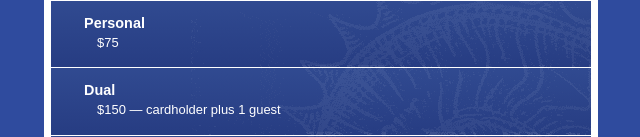
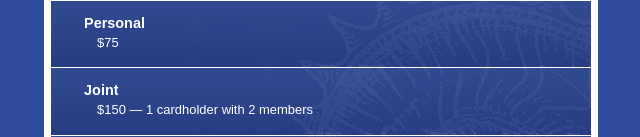
Before and after one commit to jgillen32/com-sheddaquarium-mobi, a plain HTML site: page membership.html in a window 1280 px wide. Shown: the part 815-952 px from the top of the page, 319-959 px from the left. Drawn offline with Linux system fonts and the light colour scheme.

Commit message:
update to membership levels

```diff
--- a/membership.html
+++ b/membership.html
@@ -79,7 +79,7 @@ setTimeout('document.location = "' + link.href + '"', 100);
 			</li>
 			<ul id="member_packages">
 				<li><p>Personal <span>$75</span></p></li>
-				<li><p>Dual <span>$150 &mdash; cardholder plus 1 guest</span> </p></li>
+				<li><p>Joint <span>$150 &mdash; 1 cardholder with 2 members</span> </p></li>
 				<li><p>Family <span>$195 &mdash; 2 cardholders plus any number of children (18 and under)</span></p></li>
 				<li><p>Advocate <span>$250 &mdash; 2 cardholders plus 2 adults plus any number of children in the household (18 and under)</span></p></li>
     			<li><p>Sponsor <span>$500 &mdash; 2 cardholders plus 3 adults plus any number of children in the household (18 and under)</span></p></li>
```
